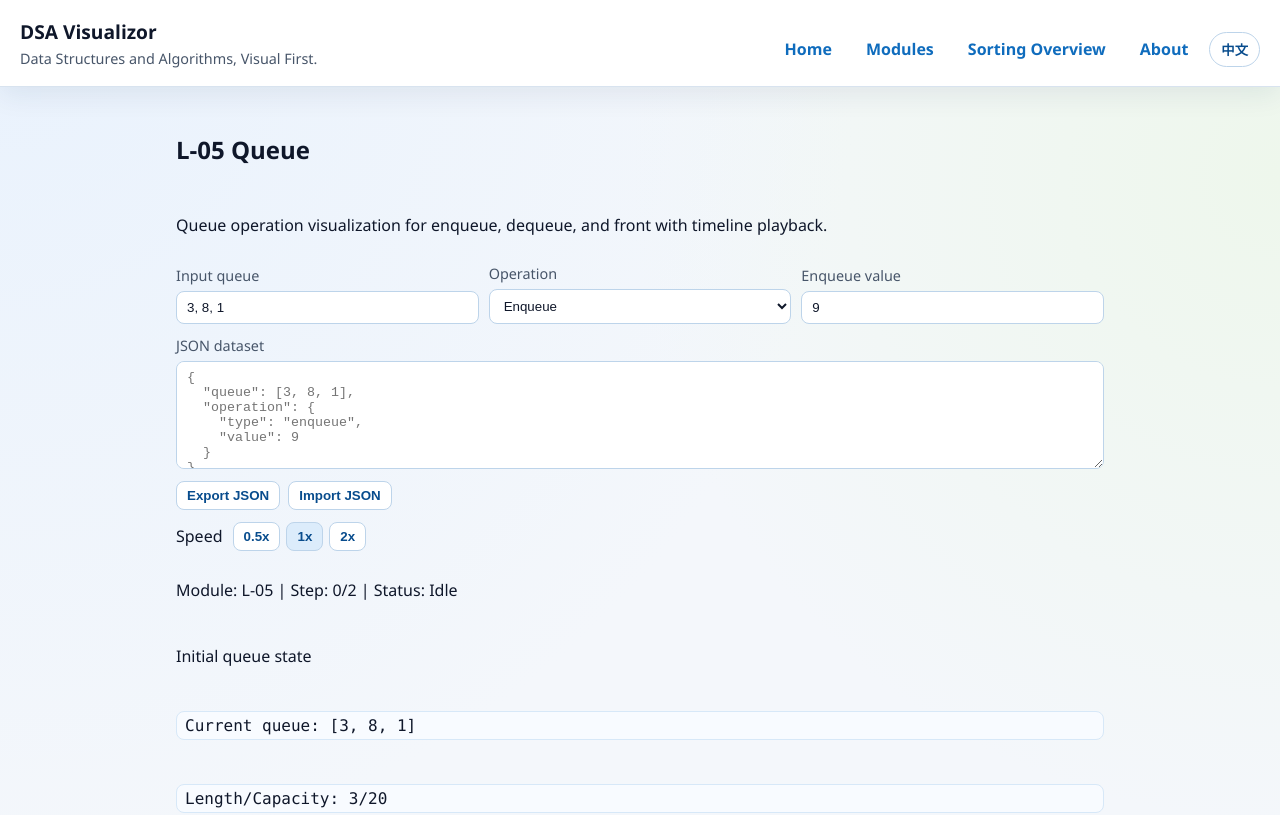
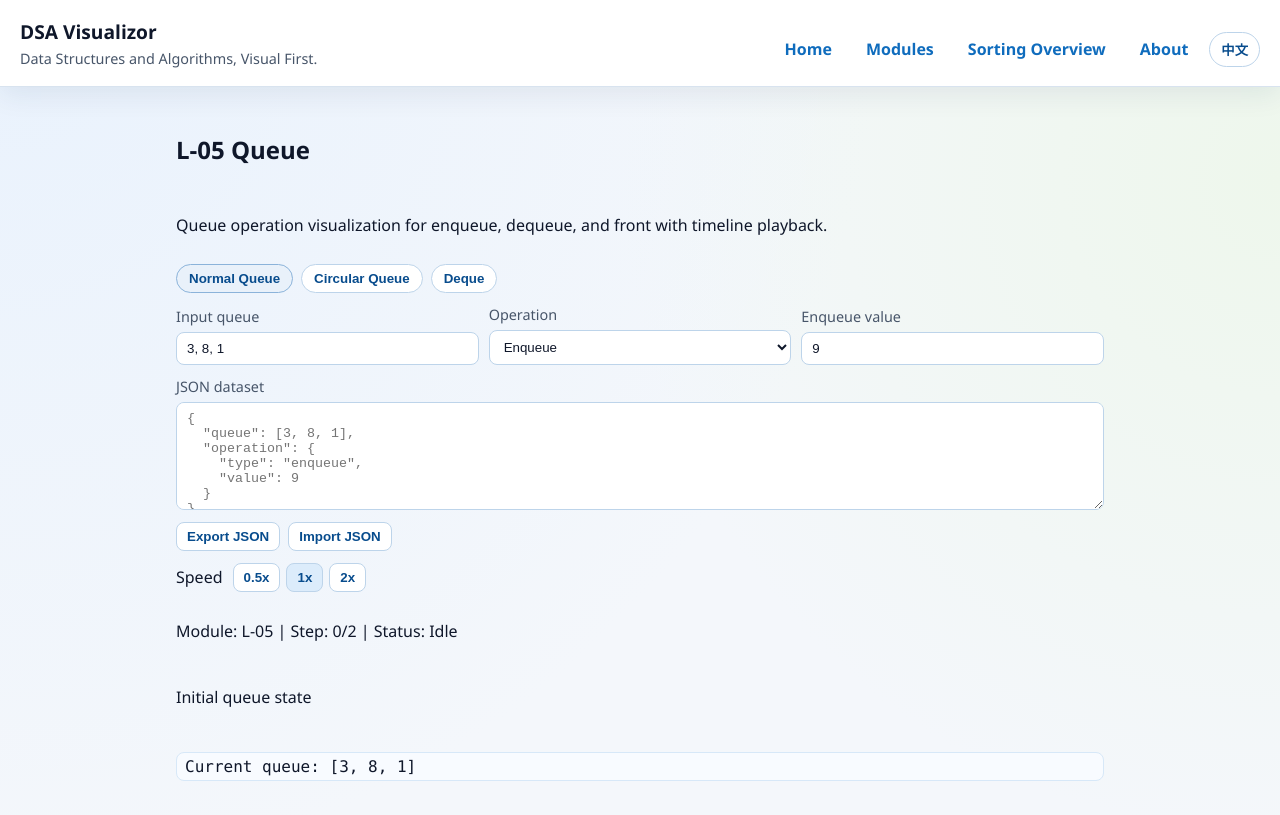
Before and after one commit to Look2046/DSA-with-Codex, a React (Vite) app: page /modules/queue in a window 1280 px wide. Shown: the top 815 px of the page. Built offline with nearby package versions, Linux system fonts and the light colour scheme.

Commit message:
feat(queue): add tabs and circular-ring visualization

```diff
--- a/src/i18n/translations.ts
+++ b/src/i18n/translations.ts
@@ -268,6 +268,10 @@ export const translations = {
     'module.l05.input.queue': 'Input queue',
     'module.l05.input.operation': 'Operation',
     'module.l05.input.value': 'Enqueue value',
+    'module.l05.tab.normal': 'Normal Queue',
+    'module.l05.tab.circular': 'Circular Queue',
+    'module.l05.tab.deque': 'Deque',
+    'module.l05.deque.pending': 'Deque tab is planned for next iteration. Circular queue is prioritized in this milestone.',
     'module.l05.operation.enqueue': 'Enqueue',
     'module.l05.operation.dequeue': 'Dequeue',
     'module.l05.operation.front': 'Front',
@@ -275,6 +279,9 @@ export const translations = {
     'module.l05.front': 'FRONT',
     'module.l05.rear': 'REAR',
     'module.l05.stage': 'Queue operation stage',
+    'module.l05.stage.circular': 'Circular queue ring stage',
+    'module.l05.circular.tip': 'Tip: continue dequeue/enqueue to observe rear wrap-around.',
+    'module.l05.circular.wrapped': 'Wrap-around detected: rear has moved ahead by circular indexing.',
     'module.l05.error.queue': 'Please input a valid number queue, e.g. 3, 8, 1.',
     'module.l05.error.capacity': 'Queue length must be within [0, 20].',
     'module.l05.error.value': 'Enqueue value must be a valid number.',
@@ -569,6 +576,10 @@ export const translations = {
     'module.l05.input.queue': '输入队列',
     'module.l05.input.operation': '操作类型',
     'module.l05.input.value': '入队值',
+    'module.l05.tab.normal': '普通队列',
+    'module.l05.tab.circular': '循环队列',
+    'module.l05.tab.deque': '双端队列',
+    'module.l05.deque.pending': '双端队列 Tab 将在下一迭代补齐，本里程碑优先循环队列。',
     'module.l05.operation.enqueue': '入队',
     'module.l05.operation.dequeue': '出队',
     'module.l05.operation.front': '查看队头',
@@ -576,6 +587,9 @@ export const translations = {
     'module.l05.front': '队头',
     'module.l05.rear': '队尾',
     'module.l05.stage': '队列操作画布',
+    'module.l05.stage.circular': '循环队列环形画布',
+    'module.l05.circular.tip': '提示：持续出队/入队可观察队尾回绕。',
+    'module.l05.circular.wrapped': '已出现回绕：队尾通过循环索引回到前部。',
     'module.l05.error.queue': '请输入合法数字队列，例如 3, 8, 1。',
     'module.l05.error.capacity': '队列长度必须在 [0, 20] 范围内。',
     'module.l05.error.value': '入队值必须是合法数字。',
--- a/src/index.css
+++ b/src/index.css
@@ -582,6 +582,48 @@ body {
   line-height: 1;
 }
 
+.queue-ring {
+  position: relative;
+  width: 420px;
+  height: 420px;
+  margin: 0 auto;
+}
+
+.queue-ring-slot {
+  position: absolute;
+  transform: translate(-50%, -50%);
+  width: 52px;
+  min-height: 52px;
+  border: 1px solid #cddff1;
+  border-radius: 999px;
+  background: #fff;
+  display: grid;
+  place-items: center;
+  padding: 4px;
+  gap: 1px;
+}
+
+.queue-ring-slot-unused {
+  opacity: 0.62;
+  background: #f7fafc;
+  border-style: dashed;
+}
+
+.queue-ring-pointer {
+  position: absolute;
+  font-size: 0.72rem;
+  font-weight: 700;
+  color: #0b4f90;
+}
+
+.queue-ring-pointer-front {
+  top: -16px;
+}
+
+.queue-ring-pointer-rear {
+  bottom: -16px;
+}
+
 .stack-cells {
   width: 100%;
   height: 320px;
--- a/src/pages/modules/QueuePage.tsx
+++ b/src/pages/modules/QueuePage.tsx
@@ -21,10 +21,13 @@ const DEFAULT_CONFIG: QueueConfig = {
   operation: { type: 'enqueue', value: 9 },
 };
 
+type QueueMode = 'normal' | 'circular' | 'deque';
+
 export function QueuePage() {
   const { t } = useI18n();
   const currentModule = useCurrentModule();
 
+  const [mode, setMode] = useState<QueueMode>('normal');
   const [queueInput, setQueueInput] = useState(DEFAULT_CONFIG.queue.join(', '));
   const [operationType, setOperationType] = useState<QueueConfig['operation']['type']>(DEFAULT_CONFIG.operation.type);
   const [valueInput, setValueInput] = useState(String(DEFAULT_CONFIG.operation.type === 'enqueue' ? DEFAULT_CONFIG.operation.value : ''));
@@ -68,6 +71,10 @@ export function QueuePage() {
   }, [setTotalFrames, reset, steps.length]);
 
   useEffect(() => {
+    if (mode === 'circular' || mode === 'deque') {
+      return;
+    }
+
     const container = queueCellsRef.current;
     if (!container || !currentSnapshot) {
       return;
@@ -84,7 +91,7 @@ export function QueuePage() {
     }
 
     target.scrollIntoView({ inline: 'nearest', behavior: 'smooth' });
-  }, [currentStep, currentSnapshot]);
+  }, [currentStep, currentSnapshot, mode]);
 
   const syncInputToCompletedQueue = useCallback(() => {
     if (!hasValidConfig || steps.length === 0) {
@@ -175,12 +182,38 @@ export function QueuePage() {
   const currentLength = currentSnapshot?.size ?? 0;
   const frontIndex = currentSnapshot?.frontIndex ?? -1;
   const rearIndex = currentSnapshot?.rearIndex ?? -1;
+  const isWrapped = currentLength > 0 && frontIndex > rearIndex;
+  const modeTabs: Array<{ key: QueueMode; labelKey: Parameters<typeof t>[0] }> = [
+    { key: 'normal', labelKey: 'module.l05.tab.normal' },
+    { key: 'circular', labelKey: 'module.l05.tab.circular' },
+    { key: 'deque', labelKey: 'module.l05.tab.deque' },
+  ];
 
   return (
     <section className="array-page">
       <h2>{t('module.l05.title')}</h2>
       <p>{t('module.l05.body')}</p>
 
+      <div className="modules-filter-row">
+        {modeTabs.map((tab) => (
+          <button
+            key={tab.key}
+            type="button"
+            className={`modules-filter-btn${mode === tab.key ? ' modules-filter-btn-active' : ''}`}
+            onClick={() => {
+              reset();
+              setMode(tab.key);
+            }}
+          >
+            {t(tab.labelKey)}
+          </button>
+        ))}
+      </div>
+
+      {mode === 'deque' ? (
+        <p className="array-preview">{t('module.l05.deque.pending')}</p>
+      ) : (
+        <>
           <div className="array-form">
             <label htmlFor="queue-input">
               <span>{t('module.l05.input.queue')}</span>
@@ -285,8 +318,11 @@ export function QueuePage() {
             {t('module.l05.currentQueue')}: [{(currentSnapshot?.queueState ?? []).join(', ')}]
           </p>
           <p className="array-preview">
-        {t('module.l01.lengthCapacity')}: {currentLength}/{QUEUE_CAPACITY}
+            {t('module.l01.lengthCapacity')}: {currentLength}/{QUEUE_CAPACITY} | FRONT={frontIndex} | REAR={rearIndex}
           </p>
+          {mode === 'circular' ? (
+            <p className="array-preview">{isWrapped ? t('module.l05.circular.wrapped') : t('module.l05.circular.tip')}</p>
+          ) : null}
           <p>
             {t('module.s01.highlight')}:{' '}
             {(currentSnapshot?.highlights ?? [])
@@ -296,9 +332,40 @@ export function QueuePage() {
 
           <VisualizationCanvas
             title={t('module.l05.title')}
-        subtitle={t('module.l05.stage')}
+            subtitle={mode === 'circular' ? t('module.l05.stage.circular') : t('module.l05.stage')}
             stageClassName="viz-canvas-stage-array"
           >
+            {mode === 'circular' ? (
+              <div className="queue-ring" aria-label="queue-ring">
+                {Array.from({ length: QUEUE_CAPACITY }, (_, index) => {
+                  const angle = (index / QUEUE_CAPACITY) * Math.PI * 2 - Math.PI / 2;
+                  const radius = 160;
+                  const centerX = 210;
+                  const centerY = 200;
+                  const x = centerX + Math.cos(angle) * radius;
+                  const y = centerY + Math.sin(angle) * radius;
+                  const value = currentSnapshot?.bufferState[index] ?? null;
+                  const highlight = highlightMap.get(index) ?? 'default';
+                  const isFront = currentLength > 0 && index === frontIndex;
+                  const isTail = currentLength > 0 && index === rearIndex;
+                  const isUnused = value === null;
+
+                  return (
+                    <div
+                      key={`ring-${index}-${String(value)}`}
+                      data-queue-index={index}
+                      className={`queue-ring-slot bar-${highlight}${isUnused ? ' queue-ring-slot-unused' : ''}`}
+                      style={{ left: `${x}px`, top: `${y}px` }}
+                    >
+                      {isFront ? <span className="queue-ring-pointer queue-ring-pointer-front">F</span> : null}
+                      {isTail ? <span className="queue-ring-pointer queue-ring-pointer-rear">R</span> : null}
+                      <span className="array-cell-index">{index}</span>
+                      <strong>{value ?? '∅'}</strong>
+                    </div>
+                  );
+                })}
+              </div>
+            ) : (
               <div ref={queueCellsRef} className="array-cells queue-cells" aria-label="queue-cells">
                 {Array.from({ length: QUEUE_CAPACITY }, (_, index) => {
                   const value = currentSnapshot?.bufferState[index] ?? null;
@@ -321,6 +388,7 @@ export function QueuePage() {
                   );
                 })}
               </div>
+            )}
           </VisualizationCanvas>
 
           <div className="legend-row">
@@ -359,6 +427,8 @@ export function QueuePage() {
               <li className={currentSnapshot?.codeLines.includes(6) ? 'code-active' : ''}>{t('module.l05.code.line6')}</li>
             </ol>
           </div>
+        </>
+      )}
     </section>
   );
 }
```
Lines whose indentation alone changed are shown as unchanged.
